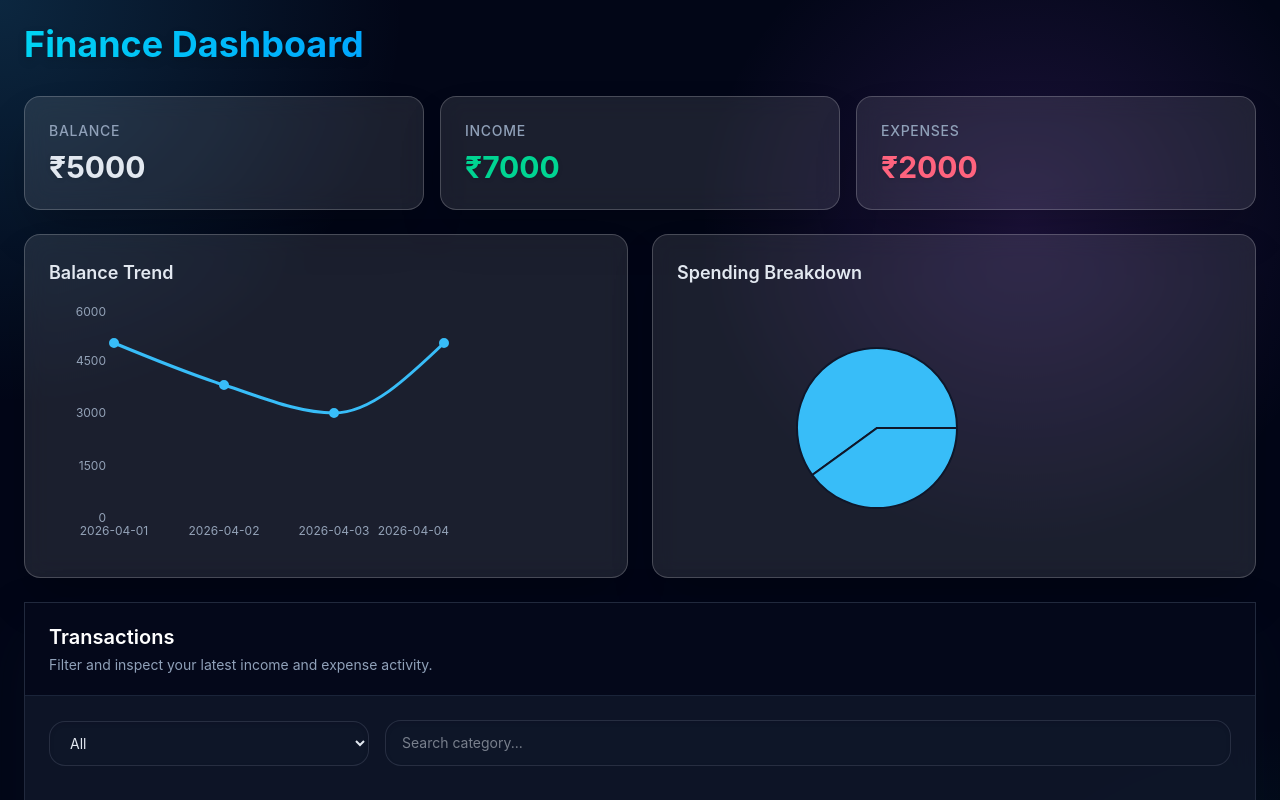
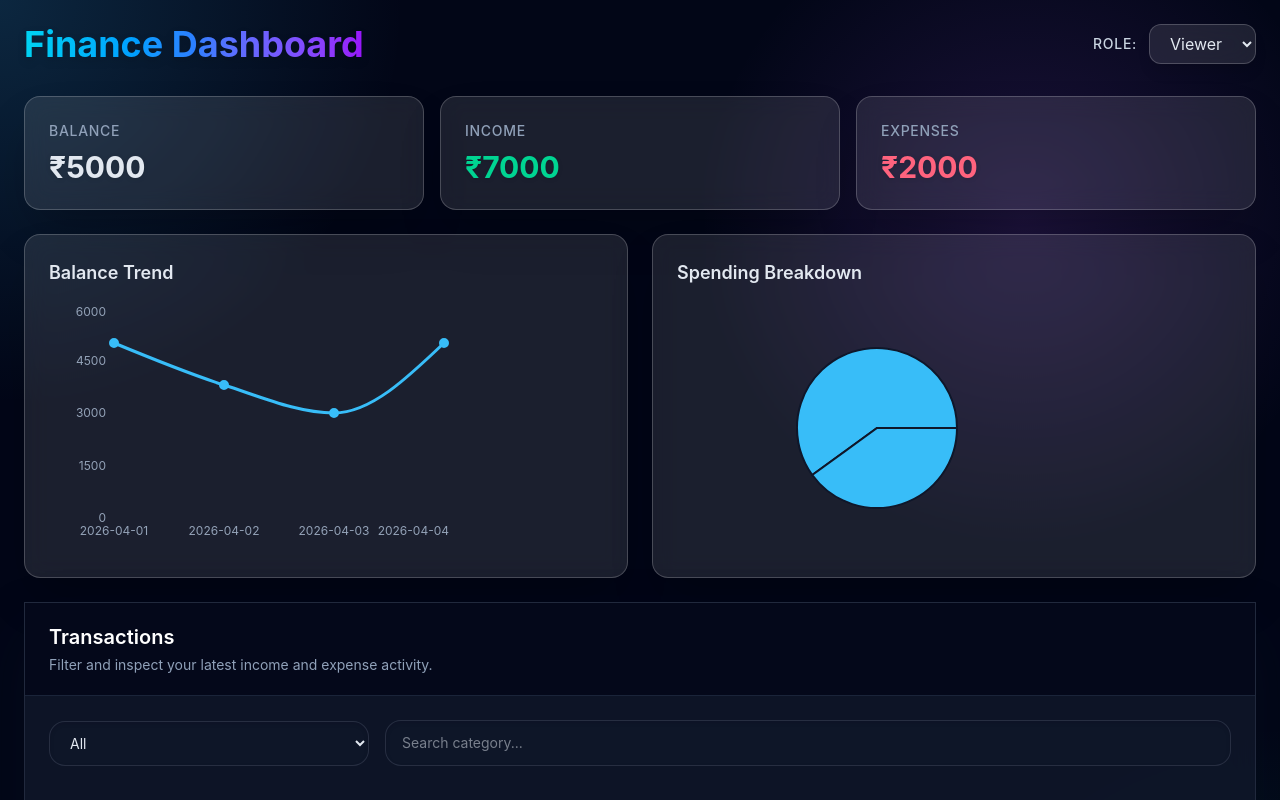
Before and after one commit to namitmalasi/Zorvyn-assignment, a React (Vite) app: page / in a window 1280 px wide. Shown: the top 800 px of the page. Built offline with nearby package versions, Linux system fonts and the light colour scheme.

Commit message:
adding role switcher component for admin and viewer

```diff
--- a/src/App.jsx
+++ b/src/App.jsx
@@ -4,6 +4,7 @@ import { mockTransactions } from "./data/mockData";
 import TransactionTable from "./components/TransactionTable";
 import SummaryCards from "./components/Dashboard/SummaryCards";
 import Charts from "./components/Dashboard/Charts";
+import RoleSwitcher from "./components/UI/RoleSwitcher";
 
 function App() {
   const setTransactions = useStore((state) => state.setTransactions);
@@ -14,9 +15,12 @@ function App() {
 
   return (
     <div className="p-6 space-y-6">
-      <h1 className="text-4xl font-bold bg-linear-to-r from-cyan-400 via-blue-500 to-purple-600 bg-clip-text text-transparent drop-shadow-lg mb-8">
-        Finance Dashboard
-      </h1>
+      <div className="flex items-center justify-between mb-8">
+        <h1 className="text-4xl font-bold bg-linear-to-r from-cyan-400 via-blue-500 to-purple-600 bg-clip-text text-transparent drop-shadow-lg">
+          Finance Dashboard
+        </h1>
+        <RoleSwitcher />
+      </div>
 
       <SummaryCards />
       <Charts />
--- /dev/null
+++ b/src/components/UI/RoleSwitcher.jsx
@@ -0,0 +1,27 @@
+import { useStore } from "../../store/useStore";
+
+const RoleSwitcher = () => {
+  const { role, setRole } = useStore();
+
+  return (
+    <div className="flex items-center gap-3">
+      <span className="font-medium text-slate-300 text-sm uppercase tracking-wider">
+        Role:
+      </span>
+      <select
+        value={role}
+        onChange={(e) => setRole(e.target.value)}
+        className="backdrop-blur-md bg-white/10 border border-white/20 text-slate-200 px-4 py-2 rounded-xl shadow-lg hover:bg-white/15 hover:border-white/30 transition-all duration-300 focus:outline-none focus:ring-2 focus:ring-cyan-400 focus:border-cyan-400 cursor-pointer"
+      >
+        <option value="viewer" className="bg-slate-800 text-slate-200">
+          Viewer
+        </option>
+        <option value="admin" className="bg-slate-800 text-slate-200">
+          Admin
+        </option>
+      </select>
+    </div>
+  );
+};
+
+export default RoleSwitcher;
```
